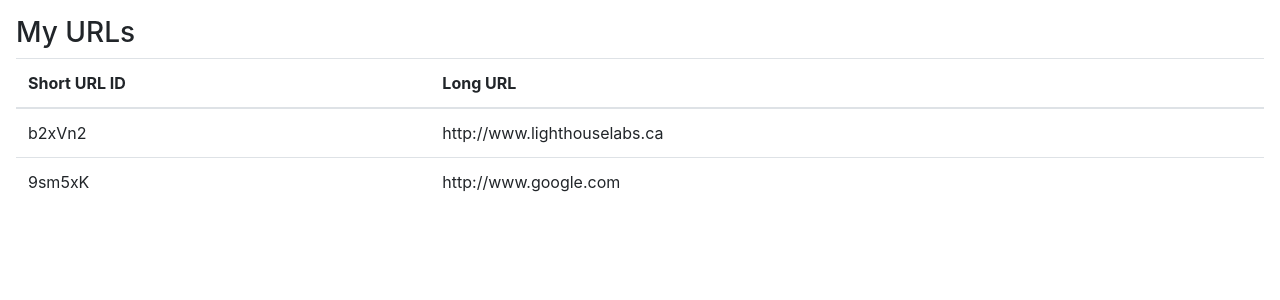
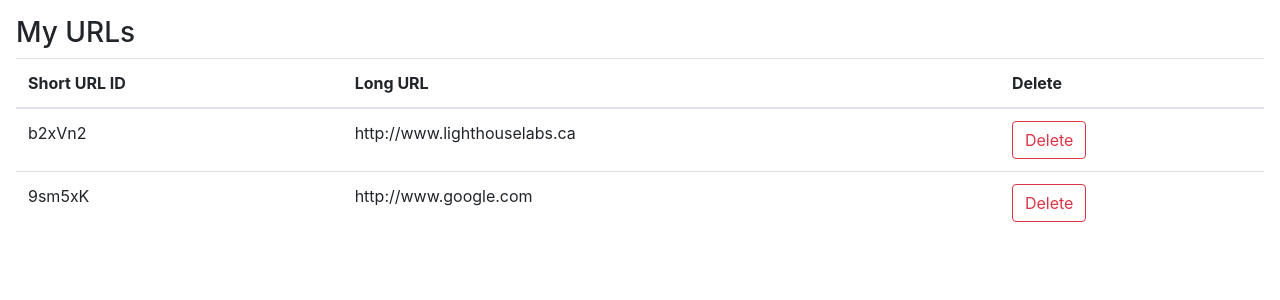
Before and after one commit to terrynguyen100/tinyapp, a Node server app: page /urls in a window 1280 px wide. Shown: the part 56-356 px from the top of the page. Run offline with Node 20, Linux system fonts and the light colour scheme; some libraries are stand-ins or nearby versions.

Commit message:
add delete button and its delete route on url index file

```diff
--- a/express_server.js
+++ b/express_server.js
@@ -46,7 +46,13 @@ app.post("/urls", (req, res) => {
   } else {
     res.send('Link already exist in database');
   }
+});
 
+//DELETE
+app.post('/urls/:id/delete', (req, res) => {
+  const id = req.params.id;
+  delete urlDatabase[id];
+  res.redirect('/urls');
 });
 
 //this route needs to be above /urls/:id because if put below, Express
--- a/views/urls_index.ejs
+++ b/views/urls_index.ejs
@@ -25,6 +25,7 @@
           <tr>
             <th scope="col">Short URL ID</th>
             <th scope="col">Long URL</th>
+            <th scope="col">Delete</th>
           </tr>
         </thead>
         <tbody>
@@ -32,6 +33,11 @@
             <tr>
               <td><%= id %></td>
               <td><%= urls[id] %></td>
+              <td>
+                <form method="POST" action="/urls/<%= id %>/delete">
+                  <button type="submit" class="btn btn-outline-danger">Delete</button>
+                </form>
+              </td>
             </tr>
           <% } %>
         </tbody>
--- a/views/urls_new.ejs
+++ b/views/urls_new.ejs
@@ -33,7 +33,8 @@
             placeholder="http://"
             style="width: 300px; margin: 1em"
           />
-          <button type="submit" class="btn btn-primary">Submit</button>
+          <button type="submit" class="btn btn-primary" margin-right: 1000px>Submit</button>
+          <button type="reset" class="btn btn-secondary">Reset</button>
         </div>
       </form>
     </main>
```
